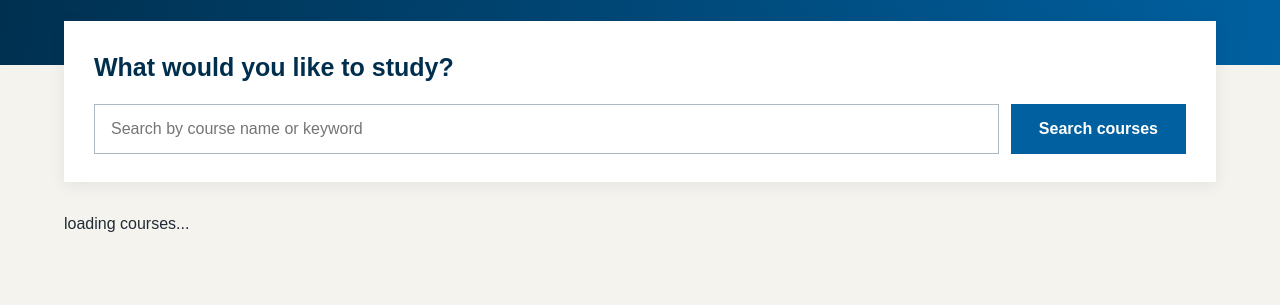
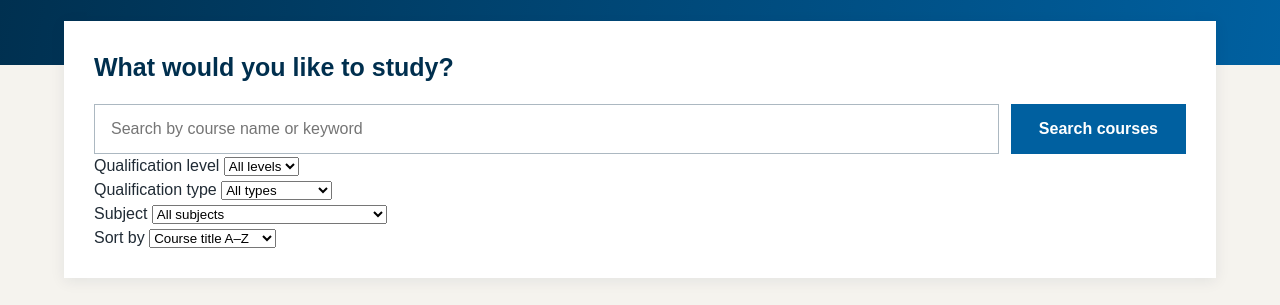
Before and after one commit to funktotheface/BFC-technical-test-submission, a plain HTML site: page index.html in a window 1280 px wide. Shown: the part 240-545 px from the top of the page. Drawn offline with Linux system fonts and the light colour scheme.

Commit message:
now to update index.html to use the dDOM references ourt script expects, starting with assiging correct ID to search button and adding the correct selection elements for filters and sorting

```diff
--- a/app.js
+++ b/app.js
@@ -2,7 +2,7 @@
 
 
 const PAGE_SIZE = 10;
-const allCourses = loadMockourses;
+const allCourses = loadMockCourses();
 
 //state is source of truth, search parameters are mapped to the state object.
 //this allows easy reliable access to the users desired search terms throughout the script
@@ -573,3 +573,9 @@ sortSelect.addEventListener(
         updateResults();
     }
 );
+
+//initial render
+//run  the application when page loads, this will present the first ten courses of the dataset
+//with default state
+
+updateResults();
--- a/index.html
+++ b/index.html
@@ -30,11 +30,89 @@
             <section class="search-panel">
                 <h2>What would you like to study?</h2>
                 <div class="search-row"><input id="search" type="search"
-                        placeholder="Search by course name or keyword"><button class="btn">Search courses</button></div>
+                        placeholder="Search by course name or keyword"><button id="searchButton" class="btn">Search
+                        courses</button>
+                </div>
+                <div class="filters">
+
+                    <div>
+                        <label for="level-filter">
+                            Qualification level
+                        </label>
+
+                        <select id="level-filter">
+                            <option value="all">
+                                All levels
+                            </option>
+                        </select>
+                    </div>
+
+
+                    <div>
+                        <label for="type-filter">
+                            Qualification type
+                        </label>
+
+                        <select id="type-filter">
+                            <option value="all">
+                                All types
+                            </option>
+                        </select>
+                    </div>
+
+
+                    <div>
+                        <label for="subject-filter">
+                            Subject
+                        </label>
+
+                        <select id="subject-filter">
+                            <option value="all">
+                                All subjects
+                            </option>
+                        </select>
+                    </div>
+
+                </div>
+                <div class="sort-control">
+
+                    <label for="sort">
+                        Sort by
+                    </label>
+
+                    <select id="sort">
+
+                        <option value="title-asc">
+                            Course title A–Z
+                        </option>
+
+                        <option value="title-desc">
+                            Course title Z–A
+                        </option>
+
+                        <option value="level-asc">
+                            Level low to high
+                        </option>
+
+                        <option value="level-desc">
+                            Level high to low
+                        </option>
+
+                        <option value="date-asc">
+                            Start date earliest
+                        </option>
+
+                        <option value="date-desc">
+                            Start date latest
+                        </option>
+
+                    </select>
+
+                </div>
             </section>
-                <section>
-                    <div id="courses">loading courses...    </div>
-                </section>
+            <section>
+                <div id="courses">loading courses... </div>
+            </section>
         </div>
     </main>
     <footer>
```
